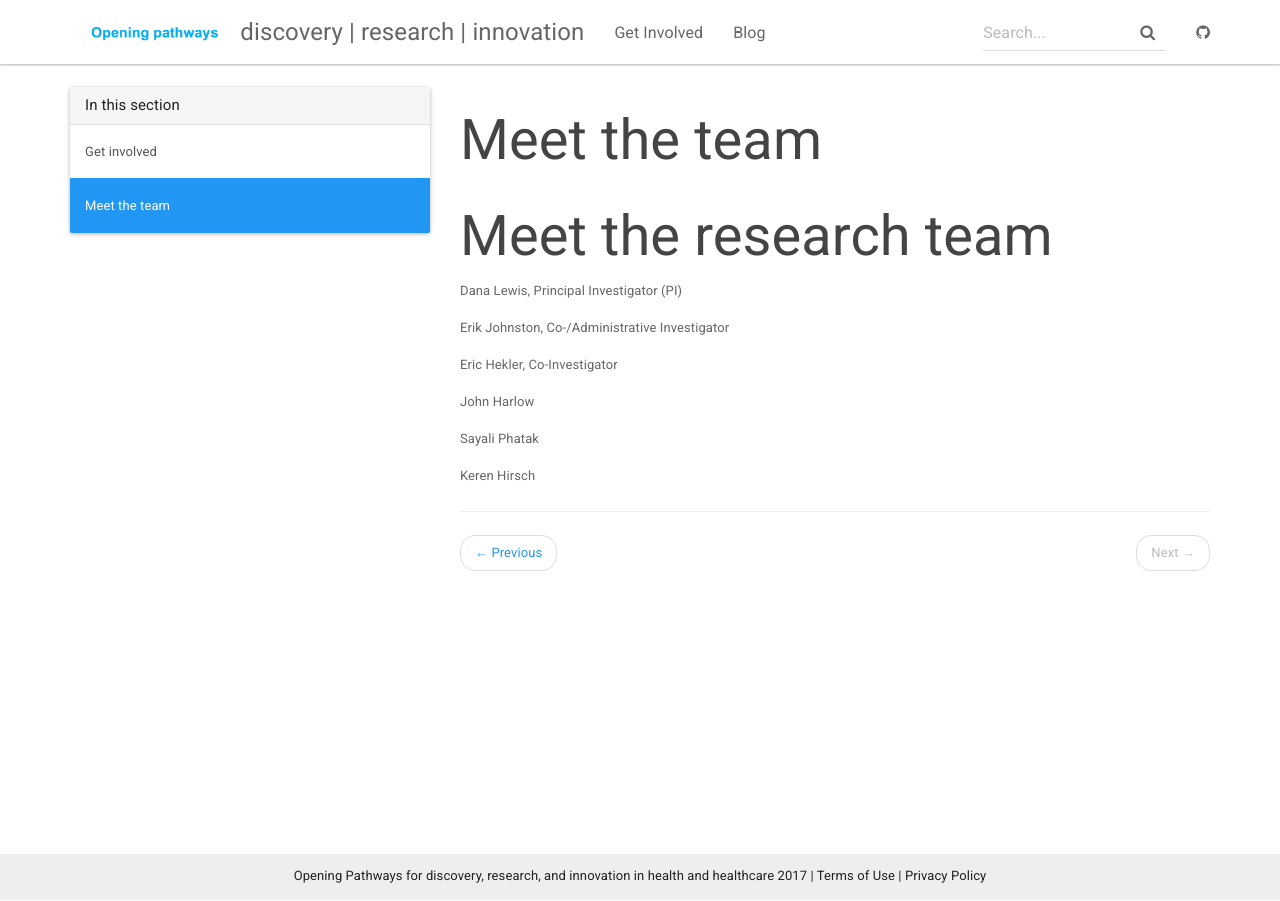
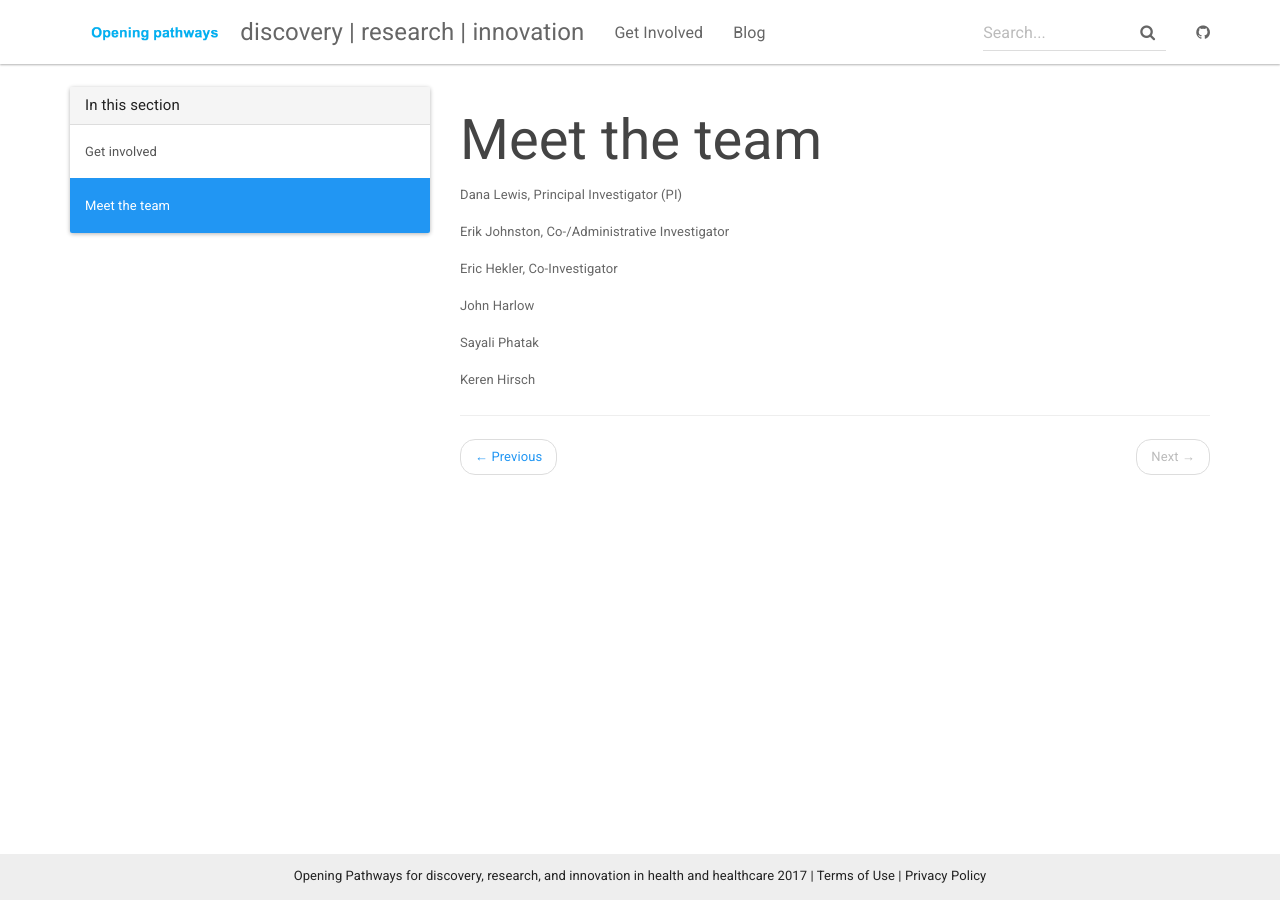
Before and after one commit to danamlewis/Testrepo2, a Jekyll site: the page built from _docs/meet-the-team.md, in a window 1280 px wide. Built offline with Jekyll 4.4.1, drawn with Linux system fonts in a browser that asks for light colours; nearby versions of some CDN libraries.

Commit message:
Remove duplicate header

```diff
--- a/_docs/meet-the-team.md
+++ b/_docs/meet-the-team.md
@@ -2,9 +2,6 @@
 title: Meet the team
 permalink: /docs/meet-the-team/
 ---
-
-# Meet the research team
-
 Dana Lewis, Principal Investigator (PI)
 
 Erik Johnston, Co-/Administrative Investigator
```
